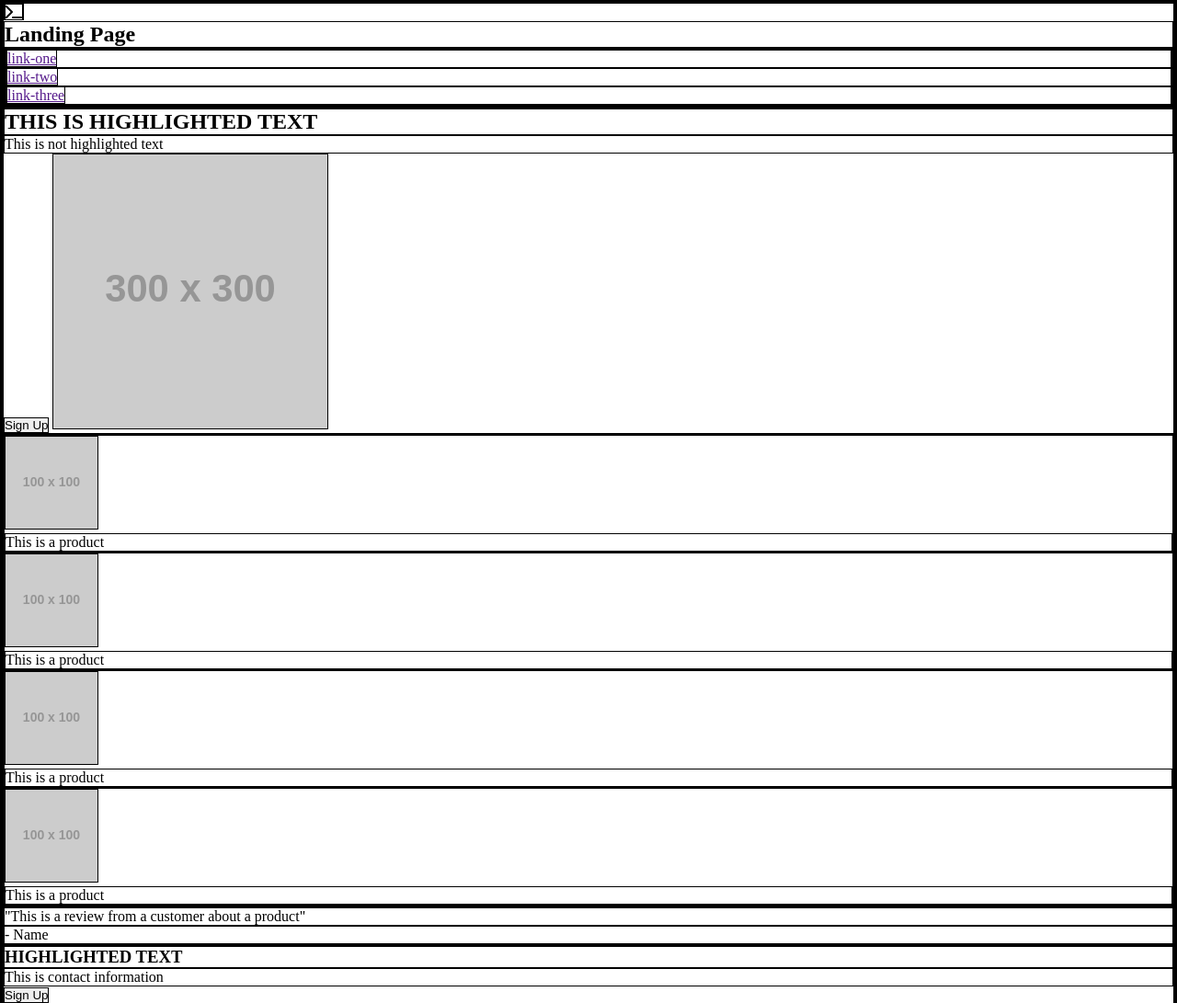
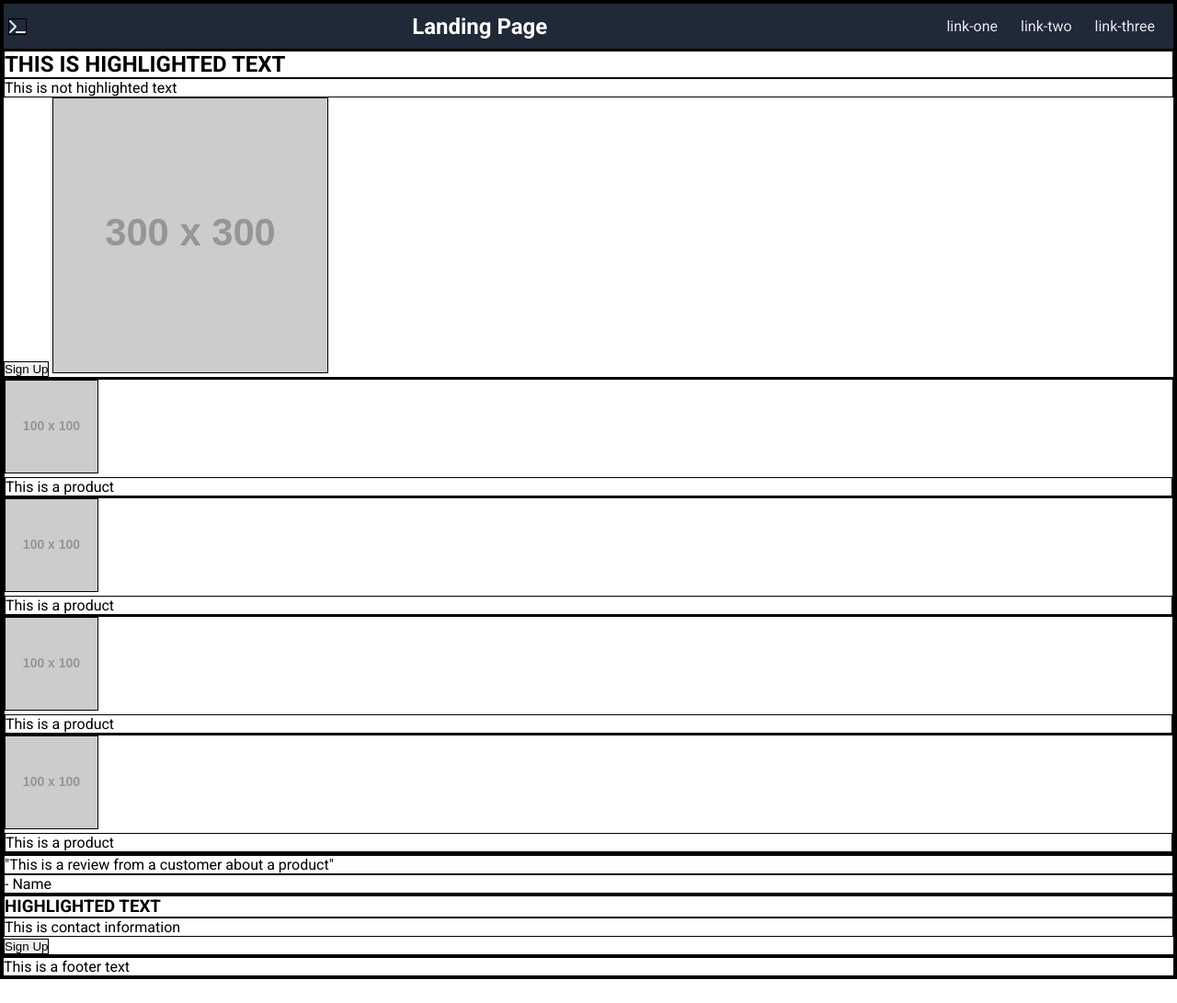
Before and after one commit to akil4/landing_page, a plain HTML site: page index.html in a window 1280 px wide. Shown: the top 1091 px of the page at 92% size. After the commit the page ends 1065 px from the top, so only its background shows below. Drawn offline with Linux system fonts and the light colour scheme; placeholder pictures from the web are drawn by us.

Commit message:
add header styles

```diff
--- a/index.html
+++ b/index.html
@@ -5,18 +5,21 @@
     <meta name="viewport" content="width=device-width, initial-scale=1.0">
     <script src="https://kit.fontawesome.com/e8807bf973.js" crossorigin="anonymous"></script>
     <link rel="stylesheet" href="styles.css">
+    <link rel="preconnect" href="https://fonts.googleapis.com">
+    <link rel="preconnect" href="https://fonts.gstatic.com" crossorigin>
+    <link href="https://fonts.googleapis.com/css2?family=Roboto:ital,wght@0,100;0,300;0,400;0,500;0,700;0,900;1,100;1,300;1,400;1,500;1,700;1,900&display=swap" rel="stylesheet">
     <title>Landing Page</title>
 </head>
 <body>
     <main>
         <section class="header">
-            <i class="fa-solid fa-terminal"></i>
+            <i class="fa-solid fa-terminal logo"></i>
             <h1 class="heading">Landing Page</h1>
             <nav id="navbar">
                 <ul>
-                    <li><a href="">link-one</a></li>
-                    <li><a href="">link-two</a></li>
-                    <li><a href="">link-three</a></li>
+                    <li><a href="#introduction">link-one</a></li>
+                    <li><a href="#products">link-two</a></li>
+                    <li><a href="#contact">link-three</a></li>
                 </ul>
             </nav>
         </section>
--- a/styles.css
+++ b/styles.css
@@ -6,3 +6,43 @@
     box-sizing: border-box;
     border: 1px solid black;
 }
+
+html {
+    font-size: 16px;
+    font-family: Roboto;
+}
+
+.header {
+    display: flex;
+    align-items: center;
+    justify-content: space-between;
+    background-color: #1f2937;
+}
+
+ul {
+    display: flex;
+    list-style: none;
+    gap: 5px;
+}
+
+ul a {
+    color: #e5e7eb;
+    text-decoration: none;
+}
+
+ul li {
+    width: max-content
+}
+
+.header * {
+    border: 1px transparent;
+    padding: 5px;
+}
+
+.heading {
+    color: #f9faf8;
+}
+
+.logo {
+    color: #e5e7eb;
+}
```
